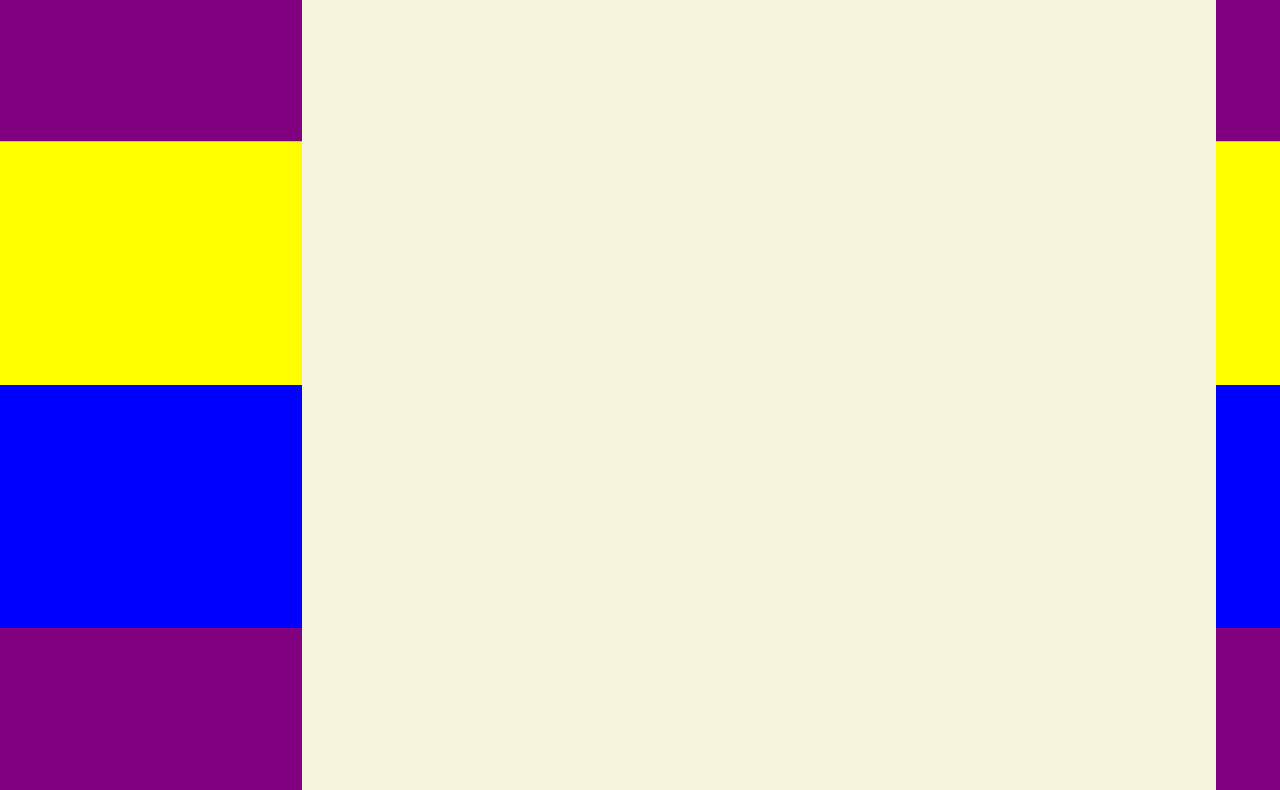
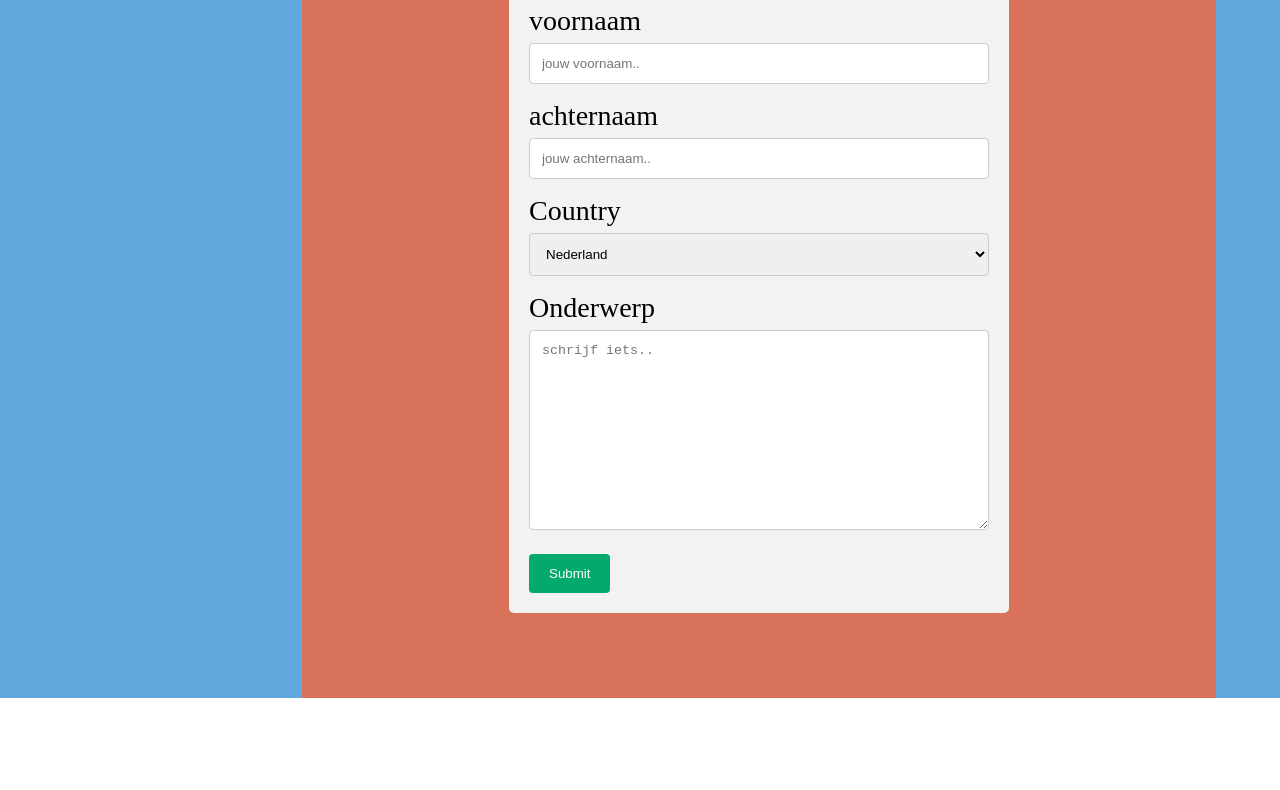
Before and after one commit to MoenirEl/MoenirEl.github.io, a plain HTML site: page contact.html in a window 1280 px wide. Shown: the part 153-943 px from the top of the page. After the commit the page ends 851 px from the top, so only its background shows below. Drawn offline with Linux system fonts and the light colour scheme.

Commit message:
final push

```diff
--- a/contact.html
+++ b/contact.html
@@ -22,12 +22,12 @@
             <a class="active" href="contact.html"><svg xmlns="http://www.w3.org/2000/svg" width="16" height="16" fill="currentColor" class="bi bi-envelope-fill" viewBox="0 0 16 16">
                 <path d="M.05 3.555A2 2 0 0 1 2 2h12a2 2 0 0 1 1.95 1.555L8 8.414.05 3.555ZM0 4.697v7.104l5.803-3.558L0 4.697ZM6.761 8.83l-6.57 4.027A2 2 0 0 0 2 14h12a2 2 0 0 0 1.808-1.144l-6.57-4.027L8 9.586l-1.239-.757Zm3.436-.586L16 11.801V4.697l-5.803 3.546Z"/>
               </svg> Contact</a>
-            <a href="wie_ben_ik.html"><svg xmlns="http://www.w3.org/2000/svg" width="16" height="16" fill="currentColor" class="bi bi-person-fill" viewBox="0 0 16 16">
-                <path d="M3 14s-1 0-1-1 1-4 6-4 6 3 6 4-1 1-1 1H3zm5-6a3 3 0 1 0 0-6 3 3 0 0 0 0 6z"/>
-              </svg> Wie ben ik?</a>
-            <a href="mijn_school.html"><svg xmlns="http://www.w3.org/2000/svg" width="16" height="16" fill="currentColor" class="bi bi-laptop" viewBox="0 0 16 16">
-                <path d="M13.5 3a.5.5 0 0 1 .5.5V11H2V3.5a.5.5 0 0 1 .5-.5h11zm-11-1A1.5 1.5 0 0 0 1 3.5V12h14V3.5A1.5 1.5 0 0 0 13.5 2h-11zM0 12.5h16a1.5 1.5 0 0 1-1.5 1.5h-13A1.5 1.5 0 0 1 0 12.5z"/>
-              </svg> Mijn school</a>
+              <a href="mijn_school.html"><svg xmlns="http://www.w3.org/2000/svg" width="16" height="16" fill="currentColor" class="bi bi-laptop" viewBox="0 0 16 16">
+                  <path d="M13.5 3a.5.5 0 0 1 .5.5V11H2V3.5a.5.5 0 0 1 .5-.5h11zm-11-1A1.5 1.5 0 0 0 1 3.5V12h14V3.5A1.5 1.5 0 0 0 13.5 2h-11zM0 12.5h16a1.5 1.5 0 0 1-1.5 1.5h-13A1.5 1.5 0 0 1 0 12.5z"/>
+                </svg> Mijn school</a>
+                <a href="wie_ben_ik.html"><svg xmlns="http://www.w3.org/2000/svg" width="16" height="16" fill="currentColor" class="bi bi-person-fill" viewBox="0 0 16 16">
+                    <path d="M3 14s-1 0-1-1 1-4 6-4 6 3 6 4-1 1-1 1H3zm5-6a3 3 0 1 0 0-6 3 3 0 0 0 0 6z"/>
+                  </svg> Wie ben ik?</a>
             <a href="index.html"><svg xmlns="http://www.w3.org/2000/svg" width="16" height="16" fill="currentColor" class="bi bi-house-door-fill" viewBox="0 0 16 16">
                 <path d="M6.5 14.5v-3.505c0-.245.25-.495.5-.495h2c.25 0 .5.25.5.5v3.5a.5.5 0 0 0 .5.5h4a.5.5 0 0 0 .5-.5v-7a.5.5 0 0 0-.146-.354L13 5.793V2.5a.5.5 0 0 0-.5-.5h-1a.5.5 0 0 0-.5.5v1.293L8.354 1.146a.5.5 0 0 0-.708 0l-6 6A.5.5 0 0 0 1.5 7.5v7a.5.5 0 0 0 .5.5h4a.5.5 0 0 0 .5-.5z"/>
             </svg> Home</a>
@@ -61,7 +61,33 @@
             </div>
         </div>
         <div class="mid">
-        </div>
+            <div class="about_text" >
+
+                <h3>Contact</h3>
+
+                <div class="contact">
+                    <form action="/action_page.php">
+                        <label for="fname">voornaam</label>
+                        <input type="text" id="fname" name="voornaam" placeholder="jouw voornaam..">
+
+                        <label for="lname">achternaam</label>
+                        <input type="text" id="lname" name="achternaam" placeholder="jouw achternaam..">
+
+                        <label for="country">Country</label>
+                        <select id="country" name="country">
+                            <option value="Nederland">Nederland</option>
+                            <option value="Belgie">Belgie</option>
+                            <option value="Luxemburg">Luxemburg</option>
+                        </select>
+
+                        <label for="Onderwerp">Onderwerp</label>
+                        <textarea id="Onderwerp" placeholder="schrijf iets.." style="height:200px"></textarea>
+
+                        <input type="submit" value="Submit">
+                    </form>
+                </div>
+                </div>
+            </div>
         <div class="whiteRuimte">
             <div class="blokje1">
             </div>
@@ -74,29 +100,6 @@
 
 
 
-        <div class="whiteRuimte">
-            <div class="blokje1">
-            </div>
-            <div class="blokje2">
-            </div>
-            <div class="blokje3">
-            </div>
-        </div>
-        <div class="mid">
-        </div>
-        <div class="whiteRuimte">
-            <div class="blokje1">
-            </div>
-            <div class="blokje2">
-            </div>
-            <div class="blokje3">
-            </div>
-        </div>
-        </div>
-
-
-<p>ik ben hier</p>
-
 
 
 
--- a/css/main.css
+++ b/css/main.css
@@ -10,7 +10,7 @@
     align-items: initial;
     height: 800px;
     width: 1518px;
-    background-color: black;
+
 }
 
 .mid{
@@ -18,10 +18,10 @@
     flex-wrap: wrap;
     flex-direction: row;
     justify-content: space-evenly;
-    align-items: center;
-    height: 730px;
+    text-align: left;
+    height: 800px;
     width: 914px ;
-    background-color: beige;
+    background-color:#d8725b ;
 }
 .whiteRuimte{
     display: flex;
@@ -29,9 +29,9 @@
     flex-direction: column;
     justify-content: space-evenly;
     align-items: center;
-    height: 730px;
+    height: 800px;
     width: 302px ;
-    background-color: plum ;
+    background-color: #60a7dd;
 }
 .blokje1{
     display: flex;
@@ -40,9 +40,9 @@
     justify-content: space-evenly;
     align-self:auto;
     align-items: center;
-    height: 243px;
+    height: 260px;
     width: 302px ;
-    background-color: purple ;
+    background-color: #60a7dd;
 }
 .blokje2{
     display: flex;
@@ -51,9 +51,9 @@
     justify-content: space-evenly;
     align-self:auto;
     align-items: center;
-    height: 243px;
+    height: 260px;
     width: 302px ;
-    background-color: yellow ;
+    background-color: #60a7dd;
 }
 .blokje3{
     display: flex;
@@ -62,13 +62,12 @@
     justify-content: space-evenly;
     align-self:auto;
     align-items: center;
-    height: 243px;
+    height: 260px;
     width: 302px ;
-    background-color: blue ;
+    background-color: #60a7dd;
 }
 
 body {
-    margin: 0;
     font-size: 28px;
   }
 
@@ -99,10 +98,54 @@ body {
   }
   #navbar p{
       float:left;
+      top: px;
       color: #2b3a67 ;
   }
   .sticky {
     position: fixed;
-    top: 10;
     width: 1518px;
   }
+
+  .about_text{
+    margin-top: 50px;
+    width: 500px;
+  }
+.pf{
+  height: 400px;
+  width: auto;
+  margin-top: 30px;
+}
+.small_pf{
+height: 350px;
+width: 350px;
+margin-top: 30px;
+}
+input[type=text], select, textarea {
+  width: 100%;
+  padding: 12px;
+  border: 1px solid #ccc;
+  border-radius: 4px;
+  box-sizing: border-box;
+  margin-top: 6px;
+  margin-bottom: 16px;
+  resize: vertical;
+}
+
+input[type=submit] {
+  background-color: #04AA6D;
+  color: white;
+  padding: 12px 20px;
+  border: none;
+  border-radius: 4px;
+  cursor: pointer;
+}
+
+input[type=submit]:hover {
+  background-color: #45a049;
+}
+
+.contact{
+  border-radius: 5px;
+  background-color: #f2f2f2;
+  padding: 20px;
+}
```
Also changed, not shown: index.html (+23 -24 lines), mijn_school.html (+13 -25 lines), wie_ben_ik.html (+14 -25 lines), img/Moenirs_gezicht.png (added), img/background_html.png (added), img/greenfoot.png (added), img/html_web.png (added), img/treeko.png (added).
